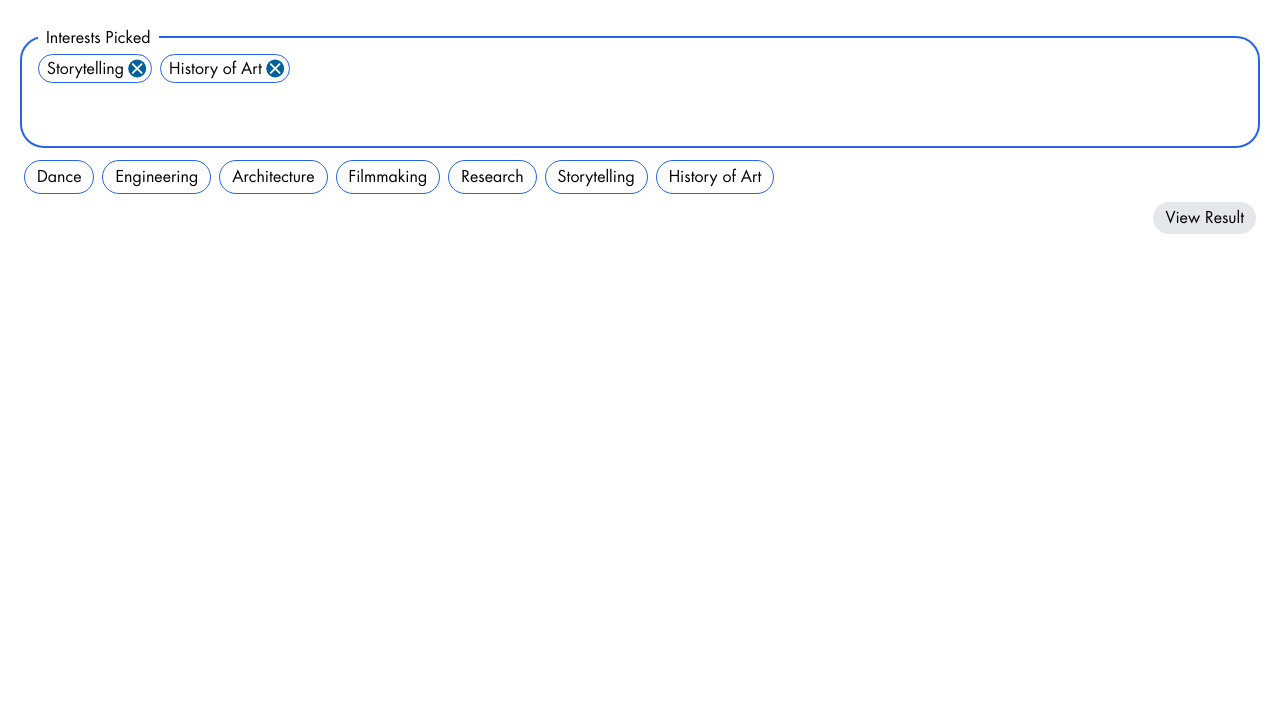
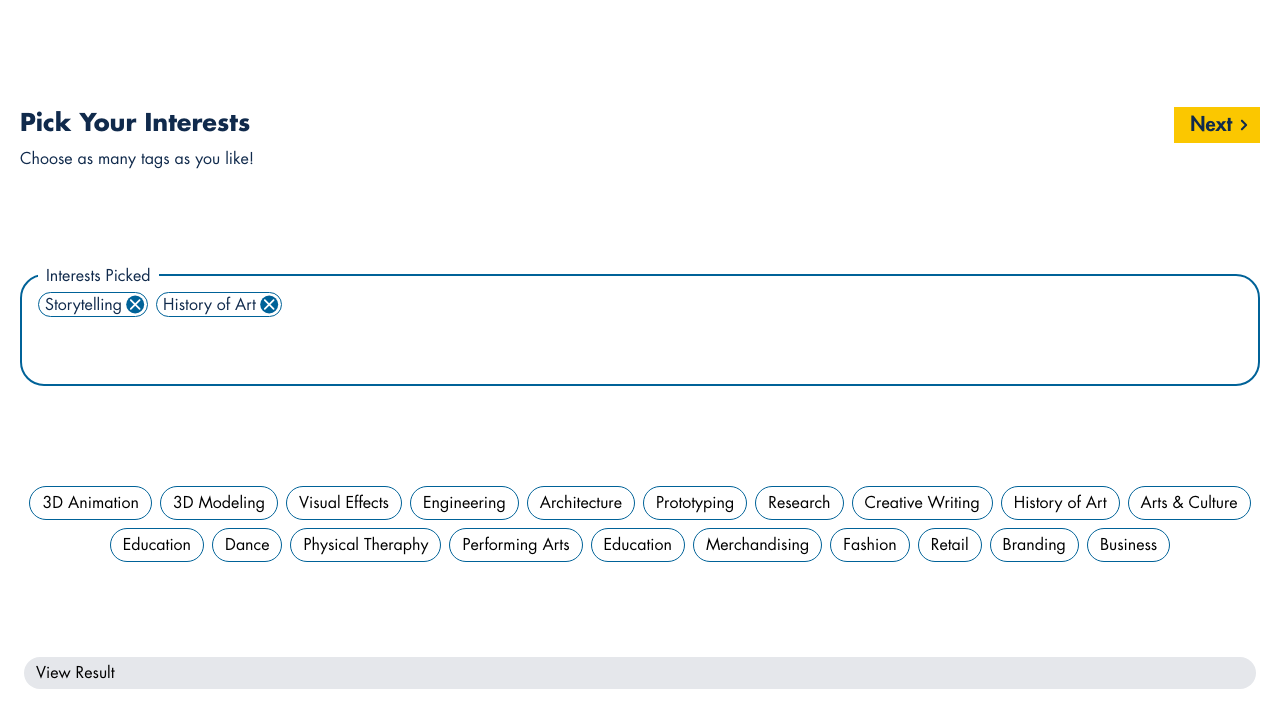
Before and after one commit to lingan233/westphal_project, a SvelteKit app: page /quiz in a window 1280 px wide. Shown: the top 728 px of the page. Built offline with nearby package versions, Linux system fonts and the light colour scheme.

Commit message:
Header & tags

```diff
--- a/src/lib/components/ButtonNext.svelte
+++ b/src/lib/components/ButtonNext.svelte
@@ -3,7 +3,7 @@
 </script>
 
 <button
-	class="flex items-center bg-drexel-yellow py-1 px-1 pl-4 text-xl font-[600] text-drexel-dark-blue"
+	class="flex items-center bg-drexel-yellow py-1 px-1 pl-4 text-xl font-[600] text-drexel-dark-blue h-fit"
 >
 	Next
 	<img class='rotate-180' src={BackArrow} alt="">
--- a/src/lib/components/PillCloseable.svelte
+++ b/src/lib/components/PillCloseable.svelte
@@ -1,11 +1,9 @@
 <script>
 export let tag;
-import cross from '../icon/cross.svg';
+import cross from '$lib/icon/cross.svg';
 </script>
 
-<button
-				class="tags border-blue-600 border rounded-full py-1 px-1 leading-4 h-fit flex justify-center items-center gap-1"
-			>
-				<p class="pl-1">{tag}</p>
+<button class="tags border-drexel-light-blue border rounded-full py-0.5 px-0.5 leading-4 h-fit flex justify-center items-center gap-1">
+				<p class="pl-1 text-drexel-dark-blue">{tag}</p>
 				<img src={cross} alt="" />
 </button>
--- a/src/routes/quiz/+page.svelte
+++ b/src/routes/quiz/+page.svelte
@@ -1,28 +1,21 @@
 <script>
 	let tags = [
-		'Dance',
-		'Engineering',
-		'Architecture',
-		'Filmmaking',
-		'Research',
-		'Storytelling',
-		'History of Art'
+	"3D Animation", "3D Modeling", "Visual Effects", "Engineering", "Architecture", "Prototyping", "Research", "Creative Writing", "History of Art", "Arts & Culture", "Education", "Dance", "Physical Theraphy", "Performing Arts", "Education", "Merchandising", "Fashion", "Retail", "Branding", "Business", "Entrepreneurship", "Motion Capture", "Virtual Reality", "Augmented Reality", "Business", "Arts & Culture", "Performing Arts", "Entrepreneurship", "Theater", "Fashion Design", "Textiles", "Garment Construction", "Fashion Technology", "Storytelling", "Video Editing", "Filmmaking", "Television Production", "Documentary", "Game Design", "Game Development", "Computer Science", "Branding", "Advertising", "Web Design", "Visual Communication", "Graphic Art", "Space Planning", "Decorating", "Prototyping", "Music Production", "Audio Production", "Performing Arts", "Entrepreneurship", "Business", "Music Theory", "Photography", "Photojournalism", "Advertising", "Documentary", "Research", "Prototyping", "Design Thinking", "Entrepreneurship", "Industrial Design", "Creative Writing", "Storytelling", "Filmmaking", "Theater", "Research", "Web Development", "Web Design", "User-Centric Design"
 	];
 
 	let selected_tags = ['Storytelling', 'History of Art'];
 
 	import SelectedTags from "./ui/SelectedTags.svelte";
-
+	import Header from "./ui/Header.svelte";
 </script>
 
-<main class="p-5">
-
-
+<main class="h-screen w-screen p-5 flex flex-col justify-evenly">
+	<Header/>
 	<SelectedTags {selected_tags} />
 
-	<div>
-		{#each tags as tag}
-			<button class="tags border-blue-600 border rounded-full py-1 px-3 m-1">{tag}</button>
+	<div class="flex flex-wrap justify-center items-center">
+		{#each tags.slice(0,20) as tag}
+			<button class="tags border-drexel-light-blue border rounded-full py-1 px-3 m-1">{tag}</button>
 		{/each}
 	</div>
 	<a href="/result" class="bg-gray-200 float-right rounded-full py-1 px-3 m-1">View Result</a>
--- a/src/routes/quiz/ui/Header.svelte
+++ b/src/routes/quiz/ui/Header.svelte
@@ -1,8 +1,10 @@
-<script></script>
-<div>
-  <div>
-    <h1 class="text-2xl font-bold">Pick Your Interests</h1>
+<script>
+ import ButtonNext from "$lib/components/ButtonNext.svelte";
+</script>
+<div class="flex justify-between items-start">
+  <div class='text-drexel-dark-blue'>
+    <h1 class="text-2xl font-bold pb-2">Pick Your Interests</h1>
     <p class="font-light text-base">Choose as many tags as you like!</p>
   </div>
-  <!-- <ButtonNext/> -->
+  <ButtonNext/>
 </div>
--- a/src/routes/quiz/ui/SelectedTags.svelte
+++ b/src/routes/quiz/ui/SelectedTags.svelte
@@ -1,11 +1,12 @@
 
 <script>
 	export let selected_tags;
-	import PillCloseable from "../../../lib/components/PillCloseable.svelte";
+	import PillCloseable from "$lib/components/PillCloseable.svelte";
+
 </script>
 
-<div class="mt-4 mb-2 relative h-28 border-blue-600 border-2 rounded-3xl">
-	<h2 class="absolute top-0 left-4 -translate-y-1/2 bg-white p-1 px-2">Interests Picked</h2>
+<div class="mt-4 mb-2 relative h-28 border-drexel-light-blue border-2 rounded-3xl">
+	<h2 class="absolute top-0 left-4 -translate-y-1/2 text-drexel-dark-blue bg-white p-1 px-2">Interests Picked</h2>
 	<div class="flex gap-2 align-top px-4 py-2 pt-4">
 		{#each selected_tags as tag}
 			<PillCloseable {tag}></PillCloseable>
```
Also changed, not shown: 1 other file (tests, documents, lock files or other folders).
